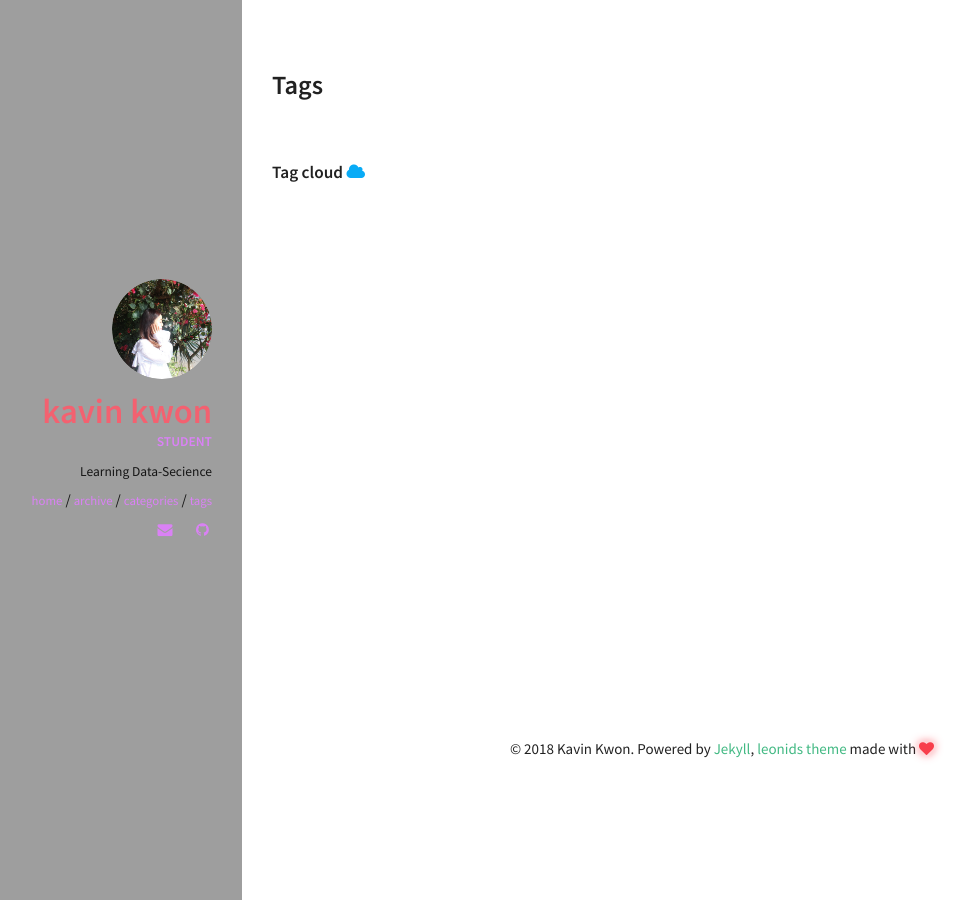
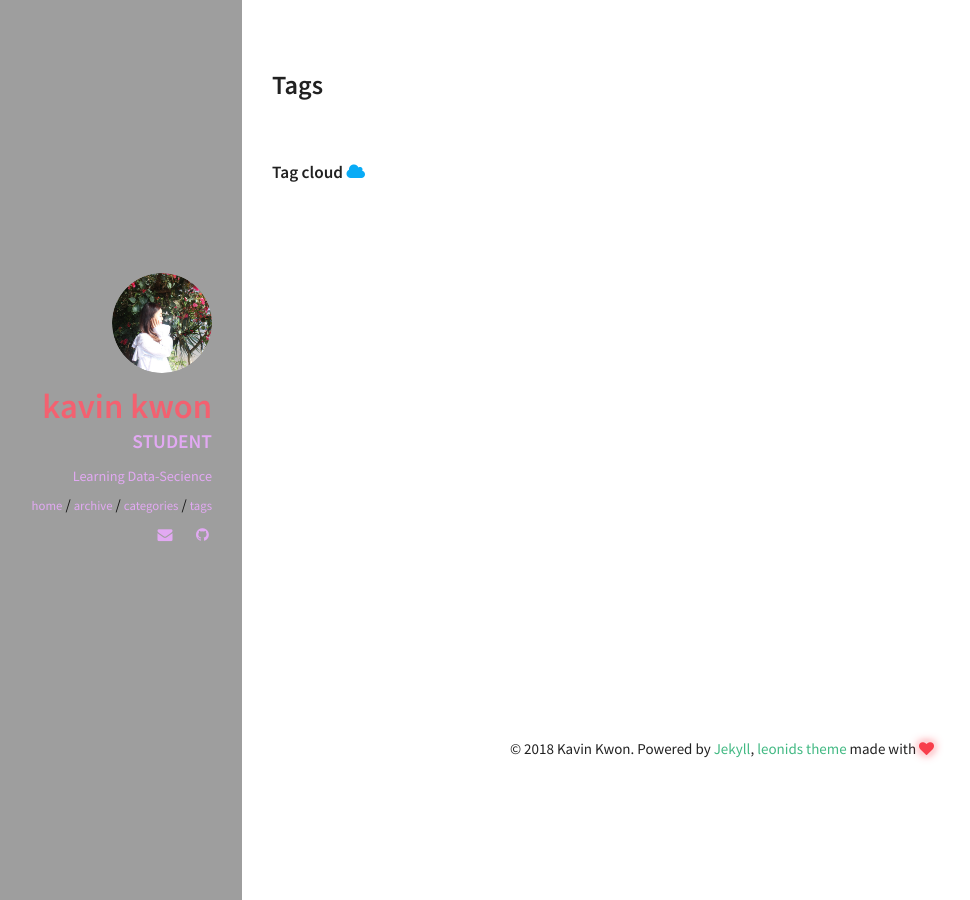
Before and after one commit to gabining/gabining.github.com, a Jekyll site: the page built from tags.html, in a window 1280 px wide. Shown: the whole page, without its empty margins (78-1048 px from the left). Built offline with Jekyll 4.4.1, drawn with Linux system fonts in a browser that asks for light colours.

Commit message:
change layouts4

```diff
--- a/_sass/pages/_layout.scss
+++ b/_sass/pages/_layout.scss
@@ -35,14 +35,15 @@
   }
   .author_job {
     display: block;
-    color: #DA81F5;
-    font-size: 0.9em;
+    color: #E2A9F3;
+    font-size: 1.3em;
     font-weight: 600;
     text-transform: uppercase;
     margin: -5px auto 10px;
   }
   .author_bio {
-    font-size: 90%;
+    font-size: 95%;
+    color: #E2A9F3;
     display: block;
   }
   @include media-query($medium-screen) {
@@ -61,10 +62,10 @@
       display: inline-block;
       margin-left: 1em;
       a.social-link-item {
-        color: #DA81F5;
+        color: #E2A9F3;
         &:hover,
         &:focus {
-          color: lighten(#DA81F5, 14%);
+          color: lighten(#E2A9F3, 14%);
         }
       }
     }
@@ -88,7 +89,7 @@
       margin-top: 1em;
       text-transform: lowercase;
       font-size: 85%;
-      color: #DA81F5;
+      color: #E2A9F3;
       &:hover,
       &:focus {
         color: lighten(#E2A9F3, 14%);
```
